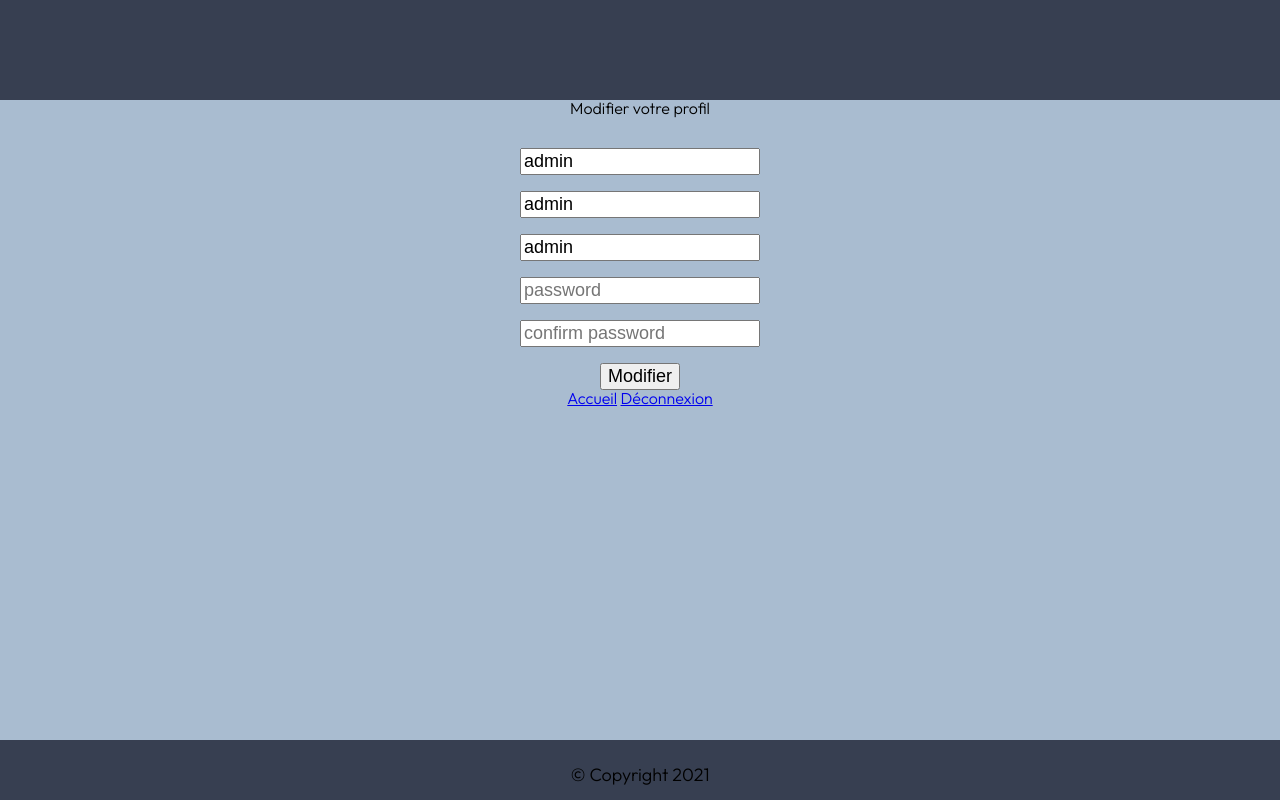
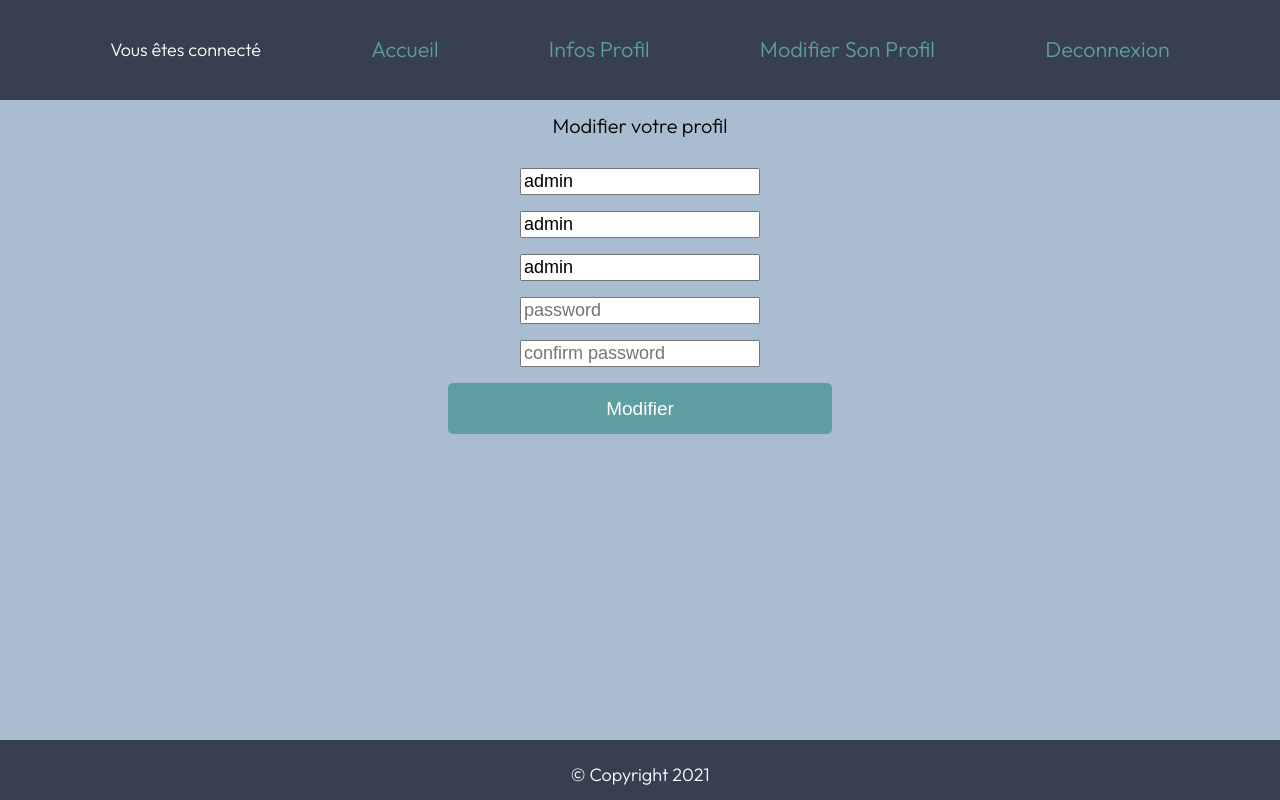
Before and after one commit to florent-regnery/module-connexion, a PHP site: page /profil.php in a window 1280 px wide. Run offline with PHP 8.4, Linux system fonts and the light colour scheme; a user stored in the database is signed in; data comes from the database, SQL or seed files in the repository; both versions use the stored data as it was after the commit.

Commit message:
Mise à jour du projet et rendu final

```diff
--- a/CSS/style.css
+++ b/CSS/style.css
@@ -69,6 +69,7 @@ header{
     justify-content: center;
     color:white;
     font-size: large;
+    justify-content: space-evenly
 }
 
 footer {
@@ -86,6 +87,7 @@ footer {
 
 .contact{
     font-size: large;
+    color: #fff;
 }
 
 .main-box h2 {
@@ -104,6 +106,7 @@ footer {
     padding-right: 5px;
     transition: all 0.1s;
     text-decoration: none;
+    font-size: 20px;
 }
 
 .inscription::after{
@@ -123,37 +126,26 @@ footer {
     color:#1B5299;
     text-decoration: none;
     font-size: 20px;
-
 }
 
 .connexion{
     font-family:'Outfit', sans-serif;
     text-align: center;
-    color: #373F51;
+    color: cadetblue;
     cursor: pointer;
-    font-size: 140%;
+    font-size: 120%;
     text-decoration: none;
-
 }
 
 .connexion:hover{
     color: #1B5299;
-    font-size: 150%;
     text-decoration: none;
 }
 
-
-.modif{
-    font-family:'Outfit', sans-serif;
-    text-align: center;
-    color: rgb(44, 146, 150);
-    cursor: pointer;
-    font-size: 160%;
-}
 .form{
     width: 30%;
+}
 
-}
 .text{
     font-size: large;
 }
@@ -180,6 +172,15 @@ input{
     color: cornflowerblue;
     cursor: pointer;
     font-size: 150%;
+    text-decoration: none;
+}
+.admin:hover{
+    font-family:'Outfit', sans-serif;
+    color: #1B5299;
+    cursor: pointer;
+    font-size: 150%;
+    text-decoration: none;
+
 }
 
 .formadmin{
@@ -204,3 +205,7 @@ ul,li{
     text-decoration: none;
     font-size: 150%;
 }
+
+h1{
+    font-size: 20px;
+}
--- /dev/null
+++ b/header.php
@@ -0,0 +1,13 @@
+<?php
+
+if (isset($_SESSION['login'])) {
+    echo "Vous êtes connecté";
+    echo '<a href="index.php" class="connexion"> Accueil</a>';
+    echo '<a href="infosprofil.php" class="connexion"> Infos Profil</a>';
+    echo '<a href="profil.php" class="connexion"> Modifier Son Profil</a>';
+    echo '<a href="deconnexion.php" class="connexion"> Deconnexion</a>';
+} else {
+    echo '<a href="index.php" class="connexion"> Accueil</a>';
+    echo '<a href="formulaire.php" class="connexion"> Inscription</a>';
+    echo '<a href="connexion.php" class="connexion"> Connexion</a>';
+}
--- a/profil.php
+++ b/profil.php
@@ -59,24 +59,26 @@ if (isset($_SESSION['id'])) {
 
 	<body>
 		<header>
-
+			<?php
+			include 'header.php'
+			?>
 		</header>
 
 		<body>
 			<div align="center">
-				<h2>Modifier votre profil</h2>
+				<br />
+				<h1>Modifier votre profil</h1>
 				<br /><br />
-				<form method="POST" action="">
+				<form method="POST" action="" class="form">
 					<input type="text" name="newlogin" placeholder="login" value="<?php echo @$user['login'] ?>" /><br /><br />
 					<input type="text" name="newprenom" placeholder="prenom" value="<?php echo @$user['prenom'];  ?>" /><br /><br />
 					<input type="text" name="newnom" placeholder="nom" value="<?php echo @$user['nom'] ?>" /><br /><br />
 					<input type="password" name="newpassword1" placeholder="password" /><br /><br />
 					<input type="password" name="newpassword2" placeholder="confirm password" />
 					<br /><br />
-					<input type="submit" name="modification" value="Modifier" />
+					<input type="submit" class="bouton" name="modification" value="Modifier" />
 				</form>
-				<a href="index.php">Accueil</a>
-				<a href="deconnexion.php">Déconnexion</a>
+
 				<?php
 				if (isset($erreur)) {
 					echo '<font color="red">' . $erreur . "</font>";
```
Also changed, not shown: admin.php (+14 -8 lines), connexion.php (+7 -5 lines), formulaire.php (+5 -3 lines), index.php (+8 -10 lines), infosprofil.php (+13 -8 lines), utilisateurs.sql (+14 -13 lines).
